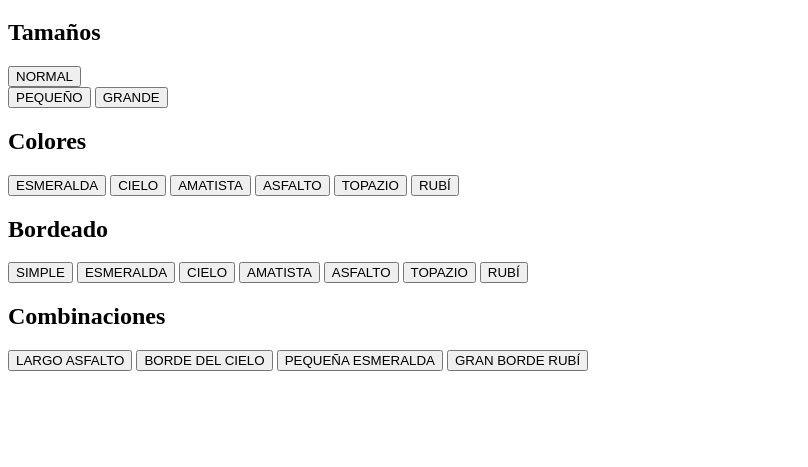
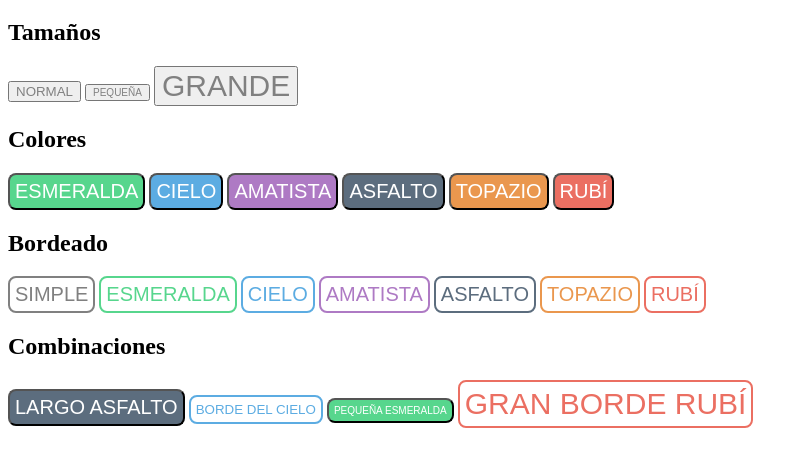
Before and after one commit to cortezle/Lab3pw, a plain HTML site: page pw/Act03/index.html in a window 1280 px wide. Shown: the part 61-528 px from the top of the page, without its empty margins (0-808 px from the left). Drawn offline with Linux system fonts and the light colour scheme.

Commit message:
add css in button and index of example with css

```diff
--- a/pw/Act03/index.html
+++ b/pw/Act03/index.html
@@ -1,6 +1,7 @@
 <!DOCTYPE html>
 <meta charset="UTF-8">
 <html lang="en">
+        <link rel="stylesheet" href="style.css">
     <title>
         Ejercicio Botones CSS
     </title>
@@ -11,11 +12,11 @@
         <div>
             <h2>Tamaños</h2>
 
-        <div>
+        <div class="inline">
             <form action="index.html" method="GET">
-                <div class="normal"><input type="button" value="NORMAL"></div>
-                <input type="button" value="PEQUEÑO">
-                <input type="button" value="GRANDE">
+                <input type="button" value="NORMAL" class="normal">
+                <input type="button" value="PEQUEÑA" class="pequeña">
+                <input type="button" value="GRANDE" class="grande">
             </form>
         </div>
         </div>
@@ -24,12 +25,12 @@
 
             <div>
                 <form action="index.html" method="GET">
-                    <input type="button" value="ESMERALDA">
-                    <input type="button" value="CIELO">
-                    <input type="button" value="AMATISTA">
-                    <input type="button" value="ASFALTO">
-                    <input type="button" value="TOPAZIO">
-                    <input type="button" value="RUBÍ">
+                    <input type="button" value="ESMERALDA" class="esmeralda">
+                    <input type="button" value="CIELO" class="cielo">
+                    <input type="button" value="AMATISTA" class="amatista">
+                    <input type="button" value="ASFALTO" class="asfalto">
+                    <input type="button" value="TOPAZIO" class="topazio">
+                    <input type="button" value="RUBÍ" class="rubi">
                 </form>
             </div>
             </div>
@@ -38,13 +39,13 @@
 
                 <div>
                     <form action="index.html" method="GET">
-                        <input type="button" value="SIMPLE">
-                        <input type="button" value="ESMERALDA">
-                        <input type="button" value="CIELO">
-                        <input type="button" value="AMATISTA">
-                        <input type="button" value="ASFALTO">
-                        <input type="button" value="TOPAZIO">
-                        <input type="button" value="RUBÍ">
+                        <input type="button" value="SIMPLE" class="simple">
+                        <input type="button" value="ESMERALDA" class="esmeralda2">
+                        <input type="button" value="CIELO" class="cielo2">
+                        <input type="button" value="AMATISTA" class="amatista2">
+                        <input type="button" value="ASFALTO" class="asfalto2">
+                        <input type="button" value="TOPAZIO" class="topazio2">
+                        <input type="button" value="RUBÍ" class="rubi2">
                     </form>
                 </div>
                 </div>
@@ -53,10 +54,10 @@
 
         <div>
             <form action="index.html" method="GET">
-                <input type="button" value="LARGO ASFALTO">
-                <input type="button" value="BORDE DEL CIELO">
-                <input type="button" value="PEQUEÑA ESMERALDA">
-                <input type="button" value="GRAN BORDE RUBÍ">
+                <input type="button" value="LARGO ASFALTO" class="largoAsfalto">
+                <input type="button" value="BORDE DEL CIELO" class="bordeDelCielo">
+                <input type="button" value="PEQUEÑA ESMERALDA" class="pequeñaEsmeralda">
+                <input type="button" value="GRAN BORDE RUBÍ" class="granBordeRubi">
             </form>
         </div>
         </div>
--- a/pw/Act03/style.css
+++ b/pw/Act03/style.css
@@ -1,4 +1,157 @@
 .normal{
-    size: 20px;
-    display: inline;
+    color: gray;
 }
+
+.pequeña{
+    font-size: 10px;
+    color:gray;
+}
+
+.grande{
+    font-size: 30px;
+    color: gray;
+}
+
+.esmeralda{
+    background-color: #57d68d;
+    color: white;
+    font-size: 20px;
+    border-radius: 8px;
+    padding: 5px;
+}
+
+.cielo{
+    background-color: #5cace2;
+    color: white;
+    font-size: 20px;
+    border-radius: 8px;
+    padding: 5px;
+}
+
+.amatista{
+    background-color:#ae7ac4;
+    color: white;
+    font-size: 20px;
+    border-radius: 8px;
+    padding: 5px;
+}
+
+.asfalto{
+    background-color:#5c6d7e;
+    color: white;
+    font-size: 20px;
+    border-radius: 8px;
+    padding: 5px;
+}
+
+.topazio{
+    background-color:#ea974e;
+    color: white;
+    font-size: 20px;
+    border-radius: 8px;
+    padding: 5px;
+}
+
+.rubi{
+    background-color:#eb6f62;
+    color: white;
+    font-size: 20px;
+    border-radius: 8px;
+    padding: 5px;
+}
+
+.simple{
+    background-color: white;
+    color: gray;
+    border: 2px solid gray;
+    font-size: 20px;
+    border-radius: 8px;
+    padding: 5px;
+}
+
+.esmeralda2{
+    background-color: white;
+    color: #57d68d;
+    border: 2px solid #57d68d;
+    font-size: 20px;
+    border-radius: 8px;
+    padding: 5px;
+}
+
+.cielo2{
+    background-color: white;
+    color:#5cace2;
+    border: 2px solid #5cace2;
+    font-size: 20px;
+    border-radius: 8px;
+    padding: 5px;
+}
+
+.asfalto2{
+    background-color: white;
+    color: #5c6d7e;
+    border: 2px solid #5c6d7e;
+    font-size: 20px;
+    border-radius: 8px;
+    padding: 5px;
+}
+
+.amatista2{
+    background-color: white;
+    color: #ae7ac4;
+    border: 2px solid #ae7ac4;
+    font-size: 20px;
+    border-radius: 8px;
+    padding: 5px;
+}
+
+.topazio2{
+    background-color: white;
+    color: #ea974e;
+    border: 2px solid #ea974e;
+    font-size: 20px;
+    border-radius: 8px;
+    padding: 5px;
+}
+
+.rubi2{
+    background-color: white;
+    color: #eb6f62;
+    border: 2px solid#eb6f62;
+    font-size: 20px;
+    border-radius: 8px;
+    padding: 5px;
+}
+
+.largoAsfalto{
+    background-color:#5c6d7e;
+    color: white;
+    font-size: 20px;
+    border-radius: 8px;
+    padding: 5px;
+}
+
+.bordeDelCielo{
+    background-color: white;
+    color:#5cace2;
+    border: 2px solid #5cace2;
+    border-radius: 8px;
+    padding: 5px;
+}
+
+.pequeñaEsmeralda{
+    background-color: #57d68d;
+    color: white;
+    font-size: 10px;
+    border-radius: 8px;
+    padding: 5px;
+}
+
+.granBordeRubi{
+    background-color: white;
+    color: #eb6f62;
+    border: 2px solid#eb6f62;
+    font-size: 30px;
+    border-radius: 8px;
+    padding: 5px;
+}
--- /dev/null
+++ b/pw/style.css
@@ -0,0 +1,14 @@
+body{
+    background-color: aquamarine;
+}
+h1{
+    color: blue;
+}
+a{
+    text-decoration: none;
+    color: rgb(20, 20, 51);
+}
+footer{
+    color:gray;
+    font-size: 10px;
+}
```
Also changed, not shown: pw/index.html (+12 -0 lines).
